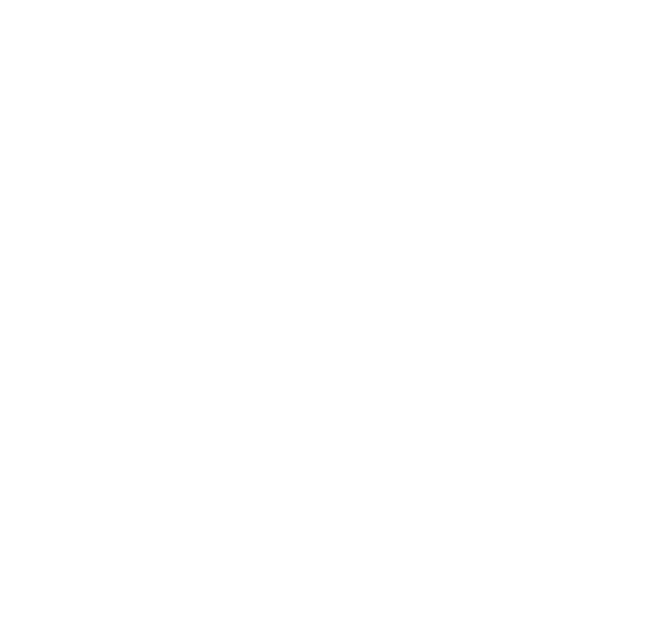
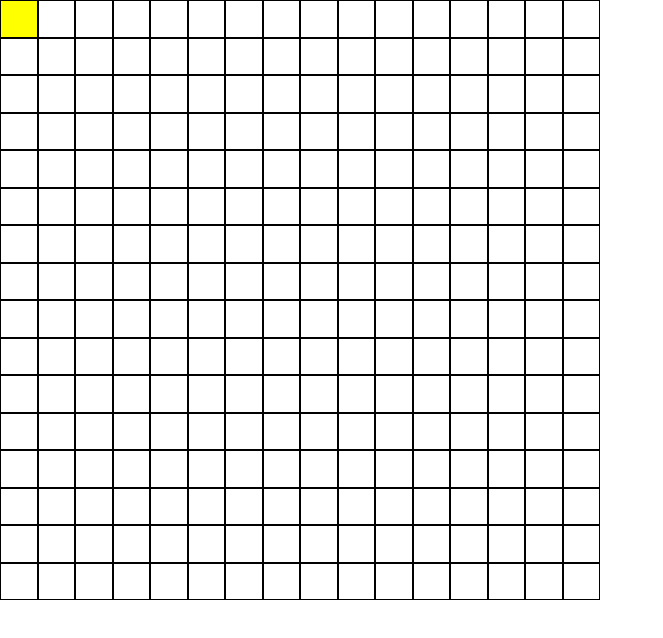
Before and after one commit to jgaul1989/etch-a-sketch, a plain HTML site: page index.html in a window 1280 px wide. Shown: the whole page, without its empty margins (0-663 px from the left). Drawn offline with Linux system fonts and the light colour scheme.

Commit message:
Created CSS properties for the rows and columns
Created CSS properties for the rows and columns of the game board

```diff
--- a/css/style.css
+++ b/css/style.css
@@ -0,0 +1,23 @@
+* {
+    margin: 0;
+    padding: 0;
+    box-sizing: border-box;
+}
+
+.game-container {
+    width: 600px;
+    height: 600px;
+    display: flex;
+    flex-direction: column;
+}
+
+.row {
+    display: flex;
+    flex-direction: row;
+    flex: 1;
+}
+
+.column {
+    flex: 1;
+    border: 1px black solid;
+}
--- a/index.html
+++ b/index.html
@@ -4,6 +4,8 @@
     <meta charset="UTF-8">
     <meta name="viewport" content="width=device-width, initial-scale=1.0">
     <title>Etch a Sketch</title>
+    <link rel="stylesheet" href="css/style.css">
+    <script src="scripts/script.js" defer></script>
 </head>
 <body>
 
```
